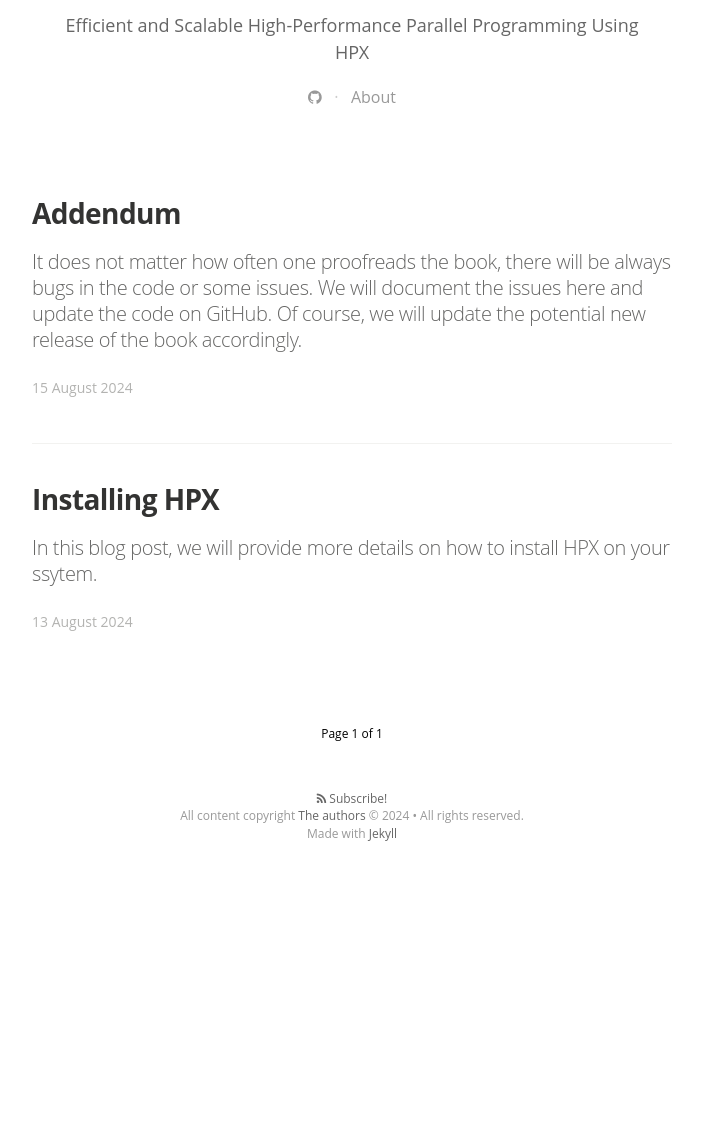
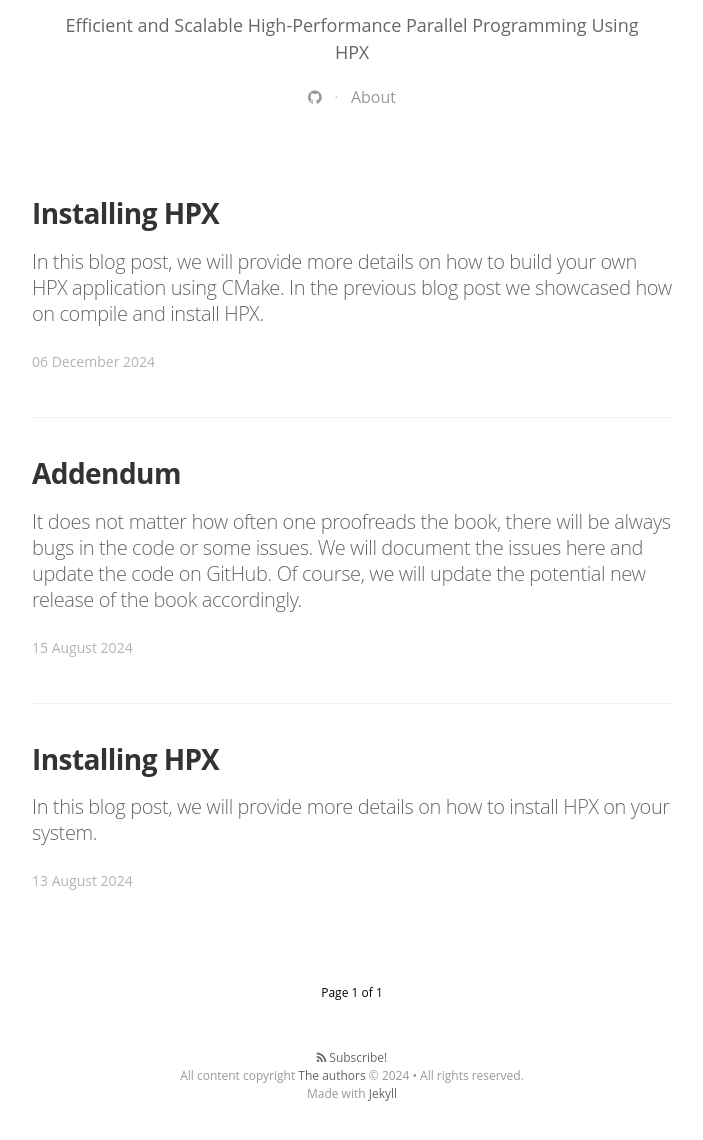
Before and after one commit to ModernCPPBook/moderncppbook.github.io, a Jekyll site: the page built from index.html, in a window 1280 px wide and 1400 px high, scrolled down 330 px. Shown: the part 250-1390 px from the top of the window, without its empty margins (288-991 px from the left). Built offline with Jekyll 4.4.1, drawn with Linux system fonts in a browser that asks for light colours; nearby versions of some CDN libraries; some web fonts are replaced; the list of posts is cut into pages by our own code; before the commit the page ends 1470 px from its top, so only the background shows below that.

Commit message:
Add new post

```diff
--- a/_posts/2024-08-13-build-hpx.markdown
+++ b/_posts/2024-08-13-build-hpx.markdown
@@ -5,7 +5,7 @@ date:   2024-08-13 14:34:25
 categories: building
 tags: cmake
 ---
-In this blog post, we will provide more details on how to install HPX on your ssytem.
+In this blog post, we will provide more details on how to install HPX on your system.
 
 ## Fedora Linux
 
--- /dev/null
+++ b/_posts/2024-12-06-compiling-applications.markdown
@@ -0,0 +1,24 @@
+---
+layout: post
+title:  "Installing HPX"
+date:   2024-12-06 14:34:25
+categories: building
+tags: cmake
+---
+In this blog post, we will provide more details on how to build your own HPX application using [CMake](https://cmake.org/). In the previous [blog post](https://hpxbook.stellar-group.org/building/2024/08/13/build-hpx.html) we showcased how on compile and install HPX.
+
+
+## Building a HPX application
+
+We assume that we have a `CMakeLists.txt` and the `main.cpp` in the same folder. Below the main `CMakeLists.txt` is listed
+
+{% highlight bash %}
+project(MyHPXApp LANGUAGES CXX)
+cmake_minimum_required(VERSION 3.18)
+
+# Find the HPX package
+find_package(HPX REQUIRED)
+
+# Compile a HPX application
+add_hpx_executable(app SOURCES main.cpp)
+{% endhighlight %}
```
